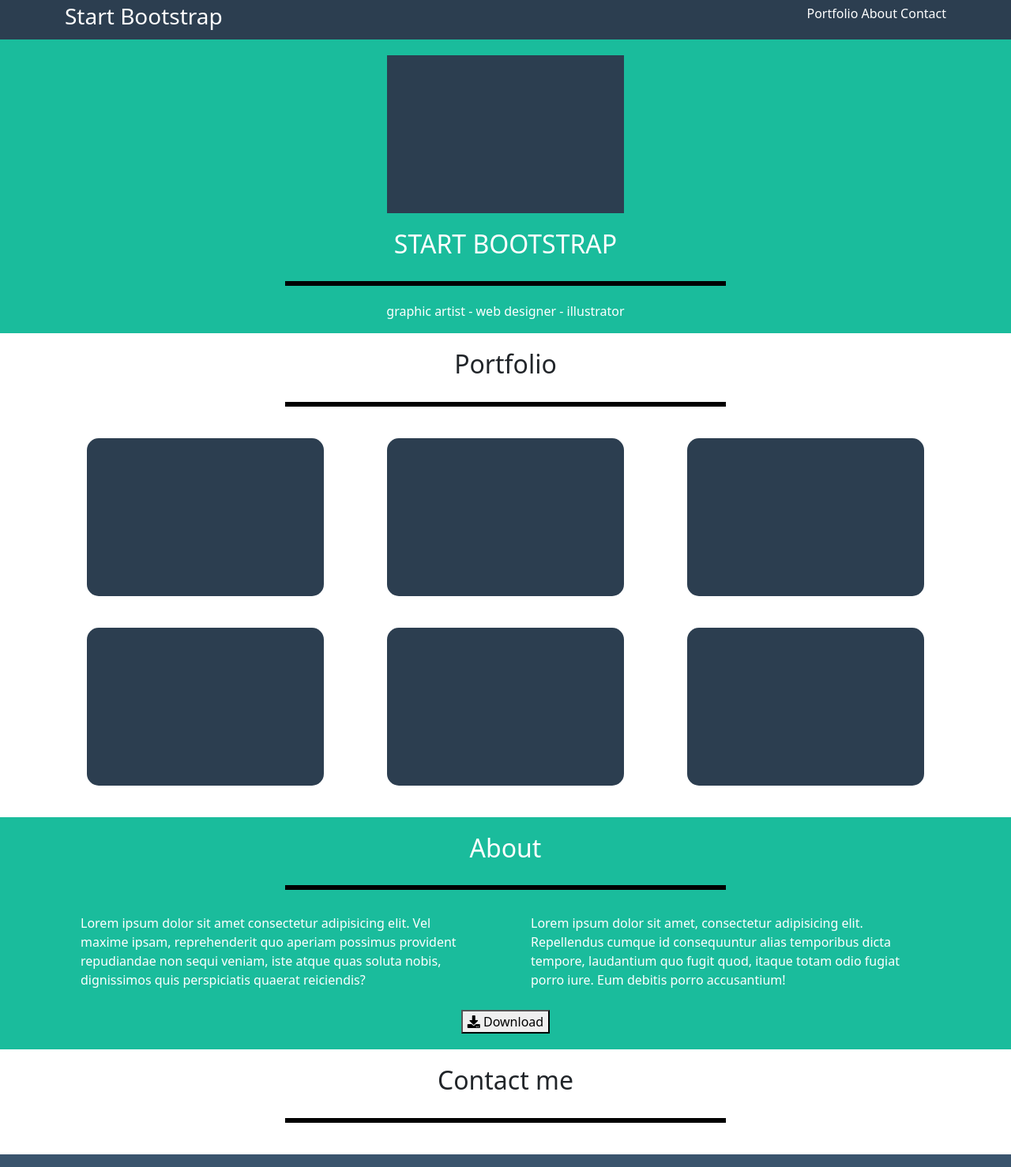
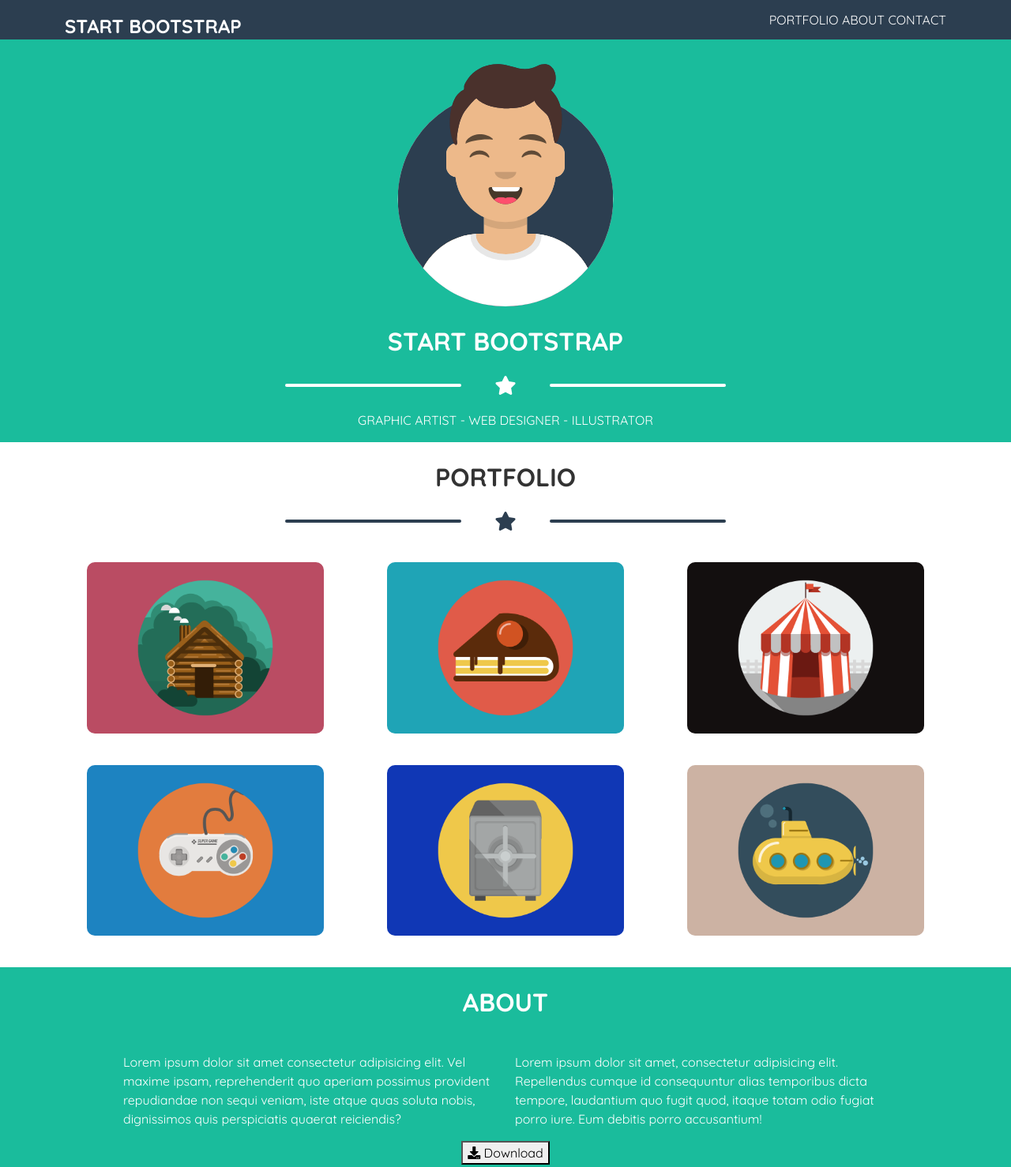
Before and after one commit to FrankLaurora/html-css-bootstrap-freelancer, a plain HTML site: page index.html in a window 1280 px wide. Shown: the top 1478 px of the page at 79% size. Drawn offline with nearby package versions, Linux system fonts and the light colour scheme.

Commit message:
Add header, hero and portfolio. Spacing missing.

```diff
--- a/css/style.css
+++ b/css/style.css
@@ -1,4 +1,8 @@
 /* common */
+* {
+    font-family: 'Quicksand', sans-serif;
+}
+
 a {
     text-decoration: none;
     color: inherit;
@@ -8,11 +12,84 @@ ul {
     list-style-type: none;
 }
 
+.img_container {
+    position: relative;
+    max-width: 300px;
+    margin: 20px auto;
+    border-radius: 10px;
+    overflow: hidden;
+}
+
+.img_container:hover::after {
+    position: absolute;
+    top: 0;
+    bottom: 0;
+    left: 0;
+    right: 0;
+    content: '\f067';
+    font-family: "Font Awesome 5 Free";
+    font-weight: 900;
+    font-size: 3rem;
+    color: #ffffff;
+    background-color: #1abc9c99;
+    display: flex;
+    align-items: center;
+    justify-content: center;
+}
+
+.small_container {
+    max-width: 1000px;
+    width: 80%;
+    margin: auto;
+}
+
 .star-ruler {
+    display: flex;
+    align-items: center;
+    justify-content: space-between;
     width: 50%;
-    border: 3px solid #000000;
+    margin: 20px auto;
+}
+
+.star-ruler .small_rule {
+    width: 40% ;
+    height: 4px;
+    border-radius: 2px;
+}
+
+.star-ruler i {
+    font-size: 1.5rem;
+}
+
+.light_rule {
     background-color: #ffffff;
-    margin: 20px auto;
+}
+
+.dark_rule {
+    background-color: #2c3e50;
+}
+
+.light_text {
+    color: #ffffff;
+}
+
+.dark_text {
+    color: #2c3e50;
+}
+
+.gray_text {
+    color: #333333;
+}
+
+/* typo */
+.ms_h2 {
+    font-size: 2rem;
+    font-weight: bold;
+}
+
+.ms_h3 {
+    font-size: 1.5rem;
+    font-weight: bold;
 }
 
 /* header */
@@ -23,14 +100,17 @@ header {
     top: 0;
     height: 50px;
     width: 100%;
+    z-index: 1;
 }
 
 header .container, header .row {
     height: 100%;
 }
 
-header ul li  {
+header ul li, header .ms_h3  {
     display: inline-block;
+    line-height: 50px;
+    vertical-align: middle;
 }
 
 /* hero */
@@ -38,6 +118,10 @@ header ul li  {
     margin-top: 50px;
     background-color: #1abc9c;
     color: #ffffff;
+}
+
+.img_container img {
+    width: 100%;
 }
 
 .img-placeholder {
@@ -62,7 +146,7 @@ main section {
 }
 
 .about p {
-    padding: 10px 20px;
+    padding: 10px auto;
 }
 
 /* footer */
--- a/index.html
+++ b/index.html
@@ -10,6 +10,11 @@
         <!-- fontawesome -->
         <link rel="stylesheet" href="https://cdnjs.cloudflare.com/ajax/libs/font-awesome/5.15.3/css/all.min.css" integrity="sha512-iBBXm8fW90+nuLcSKlbmrPcLa0OT92xO1BIsZ+ywDWZCvqsWgccV3gFoRBv0z+8dLJgyAHIhR35VZc2oM/gI1w==" crossorigin="anonymous" referrerpolicy="no-referrer" />
         <!-- /fontawesome -->
+        <!-- google font -->
+        <link rel="preconnect" href="https://fonts.googleapis.com">
+        <link rel="preconnect" href="https://fonts.gstatic.com" crossorigin>
+        <link href="https://fonts.googleapis.com/css2?family=Quicksand:wght@300;400;600;700&display=swap" rel="stylesheet">
+        <!-- /google font -->
         <link rel="stylesheet" href="css/style.css">
         <title>Freelancer</title>
     </head>
@@ -19,13 +24,13 @@
             <div class="container">
                 <div class="row align-items-center">
                     <div class="col">
-                        <h3>Start Bootstrap</h3>
+                        <div class="ms_h3">START BOOTSTRAP</div>
                     </div>
                     <div class="col text-end">
                         <ul>
-                            <li class="d-none d-sm-inline-block"><a href="#">Portfolio</a></li>
-                            <li class="d-none d-sm-inline-block"><a href="#">About</a></li>
-                            <li class="d-none d-sm-inline-block"><a href="#">Contact</a></li>
+                            <li class="d-none d-sm-inline-block"><a href="#">PORTFOLIO</a></li>
+                            <li class="d-none d-sm-inline-block"><a href="#">ABOUT</a></li>
+                            <li class="d-none d-sm-inline-block"><a href="#">CONTACT</a></li>
                             <li class="d-sm-none"><a href="#"><i class="fas fa-bars"></i></a></li>
                         </ul>
                     </div>
@@ -39,20 +44,16 @@
             <div class="container">
                 <div class="row">
                     <div class="col text-center">
-                        <div class="img-placeholder"></div>
+                        <div class="img_container">
+                            <img src="img/avatar.svg" alt="portrait of Freelancer">
                         </div>
+                        <div class="ms_h2">START BOOTSTRAP</div>
+                        <div class="star-ruler light_text">
+                            <span class="small_rule light_rule"></span>
+                            <i class="fas fa-star"></i>
+                            <span class="small_rule light_rule"></span>
                         </div>
-                <div class="row justify-content-center">
-                    <div class="col text-center"><h2>START BOOTSTRAP</h2></div>
-                </div>
-                <div class="row">
-                    <div class="col text-center">
-                        <div class="star-ruler"></div>
-                    </div>
-                </div>
-                <div class="row">
-                    <div class="col text-center">
-                        <p>graphic artist - web designer - illustrator</p>
+                        <p>GRAPHIC ARTIST - WEB DESIGNER - ILLUSTRATOR</p>
                     </div>
                 </div>
             </div>
@@ -66,32 +67,44 @@
                 <div class="container">
                     <div class="row">
                         <div class="col text-center">
-                            <h2>Portfolio</h2>
+                            <div class="ms_h2 gray_text">PORTFOLIO</div>
+                            <div class="star-ruler dark_text">
+                                <span class="small_rule dark_rule"></span>
+                                <i class="fas fa-star"></i>
+                                <span class="small_rule dark_rule"></span>
                             </div>
-                    </div>
-                    <div class="row">
-                        <div class="col">
-                            <div class="star-ruler"></div>
                         </div>
                     </div>
                     <div class="row">
                         <div class="col-sm-6 col-lg-4">
-                            <div class="img-placeholder"></div>
+                            <div class="img_container">
+                                <img src="img/cabin.png" alt="a wooden cabin">
+                            </div>
                         </div>
                         <div class="col-sm-6 col-lg-4">
-                            <div class="img-placeholder"></div>
+                            <div class="img_container">
+                                <img src="img/cake.png" alt="a chocolate covered cake">
+                            </div>
                         </div>
                         <div class="col-sm-6 col-lg-4">
-                            <div class="img-placeholder"></div>
+                            <div class="img_container">
+                                <img src="img/circus.png" alt="">
+                            </div>
                         </div>
                         <div class="col-sm-6 col-lg-4">
-                            <div class="img-placeholder"></div>
+                            <div class="img_container">
+                                <img src="img/game.png" alt="">
+                            </div>
                         </div>
                         <div class="col-sm-6 col-lg-4">
-                            <div class="img-placeholder"></div>
+                            <div class="img_container">
+                                <img src="img/safe.png" alt="">
+                            </div>
                         </div>
                         <div class="col-sm-6 col-lg-4">
-                            <div class="img-placeholder"></div>
+                            <div class="img_container">
+                                <img src="img/submarine.png" alt="">
+                            </div>
                         </div>
                     </div>
                 </div>
@@ -99,14 +112,11 @@
             <!-- /portfolio section -->
             <!-- about section -->
             <section class="about">
-                <div class="container">
+                <div class="small_container">
+                    <div class="container-fluid">
                         <div class="row">
                             <div class="col text-center">
-                            <h2>About</h2>
-                        </div>
-                    </div>
-                    <div class="row">
-                        <div class="col">
+                                <div class="ms_h2">ABOUT</div>
                                 <div class="star-ruler"></div>
                             </div>
                         </div>
@@ -128,26 +138,25 @@
                             </div>
                         </div>
                     </div>
+                </div>
             </section>
             <!-- /about section -->
             <!-- contacts section -->
             <section class="contacts">
-                <div class="container">
+                <div class="small_container">
+                    <div class="container-fluid">
                         <div class="row">
                             <div class="col text-center">
-                            <h2>
+                                <div class="ms_h2">
                                     Contact me
-                            </h2>
                                 </div>
-                    </div>
-                    <div class="row">
-                        <div class="col">
                                 <div class="star-ruler"></div>
                             </div>
                         </div>
                         <div class="row">
                             <div class="col">
                                 <form action=""></form>
+                            </div>
                         </div>
                     </div>
                 </div>
```
Also changed, not shown: test.html (added, +43 -0 lines), img/avatar.svg (added), img/cabin.png (added), img/cake.png (added), img/circus.png (added), img/game.png (added), img/safe.png (added), img/submarine.png (added). Lines whose indentation alone changed are shown as unchanged.
